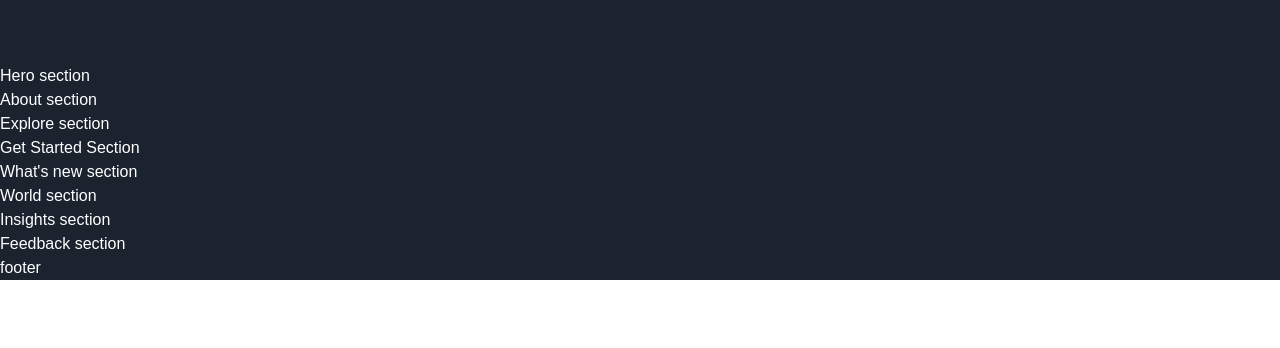
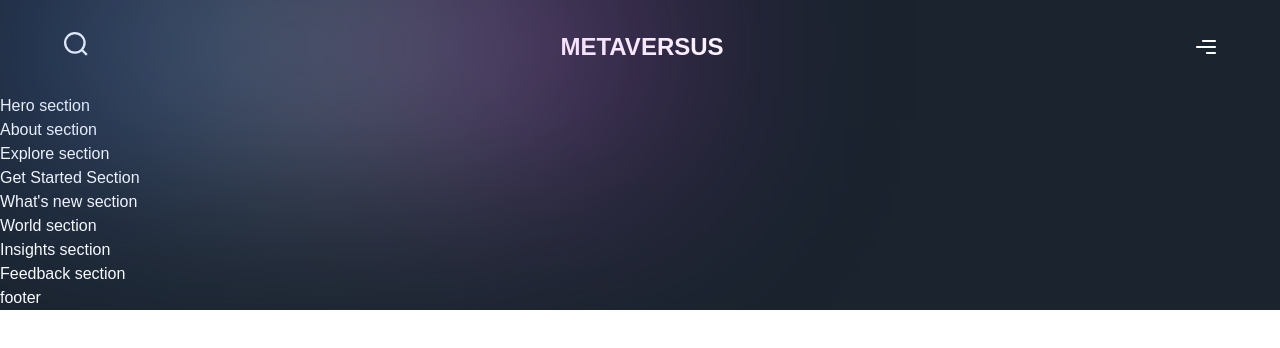
Before and after one commit to YashKudve/Metaverse, a Next.js app: page / in a window 1280 px wide. Shown: the top 348 px of the page. Built offline with nearby package versions, Linux system fonts and the light colour scheme; a web font is replaced by a local one.

Commit message:
Navbar design

```diff
--- a/components/Navbar.jsx
+++ b/components/Navbar.jsx
@@ -5,7 +5,14 @@
 
 const Navbar = () => (
   <motion.nav variants={navVariants} initial="hidden" whileInView="show" className={`${styles.xPaddings} py-8 relative`}>
-    <div className='absolute w-[50%] inset-0'></div>
+    <div className="absolute w-[50%] inset-0 gradient-01" />
+    <div className={`${styles.innerWidth} mx-auto flex justify-between gap-8`}>
+      <img src="/search.svg" alt="Search" className='w-[24px] h-[24px] object-contain' />
+
+      <h2 className='font-extrabold text-[24px] leading-[30px] text-white uppercase'>Metaversus</h2>
+
+      <img src="/menu.svg" alt="menu" />
+    </div>
 
   </motion.nav>
 );
```
